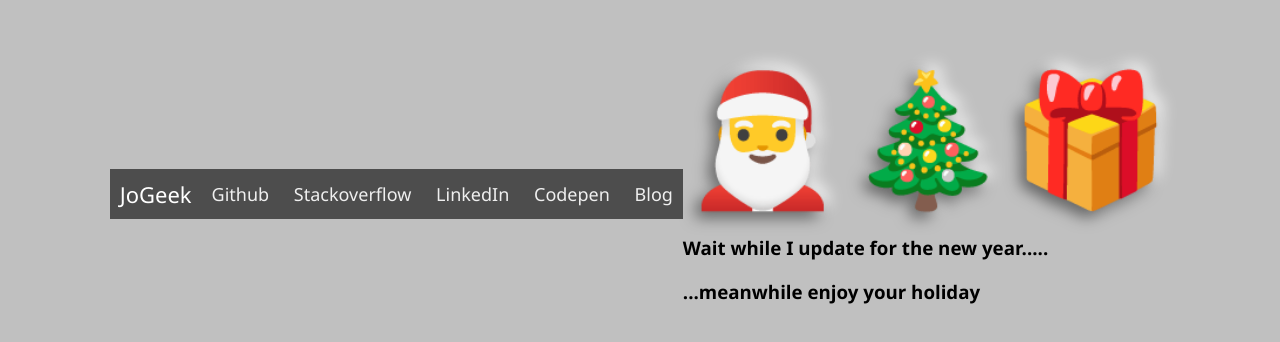
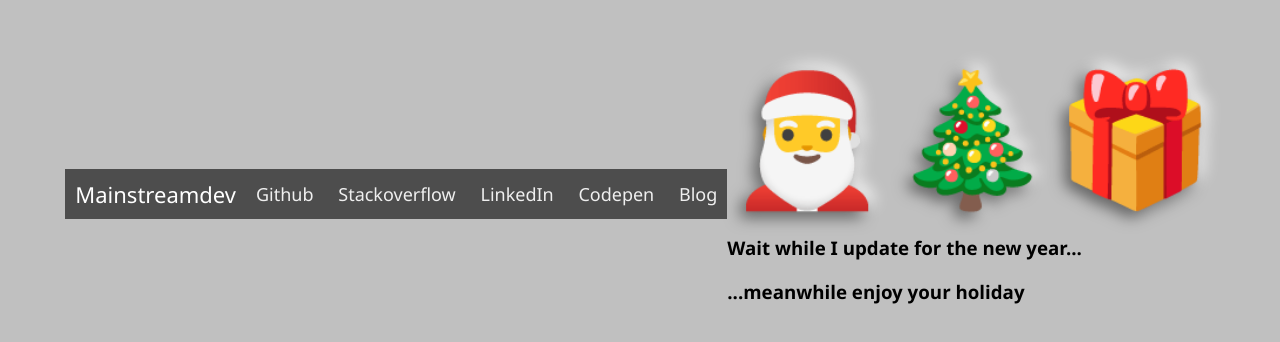
Before and after one commit to cryptochap/Olusegun-Samson, a plain HTML site: page index.html in a window 1280 px wide. Shown: the part 206-548 px from the top of the page. Drawn offline with Linux system fonts and the light colour scheme.

Commit message:
correct error

```diff
--- a/index.html
+++ b/index.html
@@ -3,17 +3,16 @@
 <head>
 	<meta charset="UTF-8">
 	<link rel="stylesheet" href="./index.css">
-	<title></title>
+	<title>Olusegun Samson</title>
 
 </head>
 <body>
-	<header>
 		<nav>
 			<div class="nav">
   <input type="checkbox" id="nav-check">
   <div class="nav-header">
     <div class="nav-title">
-      JoGeek
+      Mainstreamdev
     </div>
   </div>
   <div class="nav-btn">
@@ -34,14 +33,13 @@
 </div>
 
 		</nav>
-	</header>
 	<section>
 		<div id="container">
   <span class="vibe">🎅</span>
   <span class="vibe">🎄</span>
   <span class="vibe">🎁</span>
 		</div>
-		<h3>Wait while I update for the new year.....<h3>
+		<h3>Wait while I update for the new year...<h3>
 		<p>...meanwhile enjoy your holiday</p>
 	</section>
 
```
